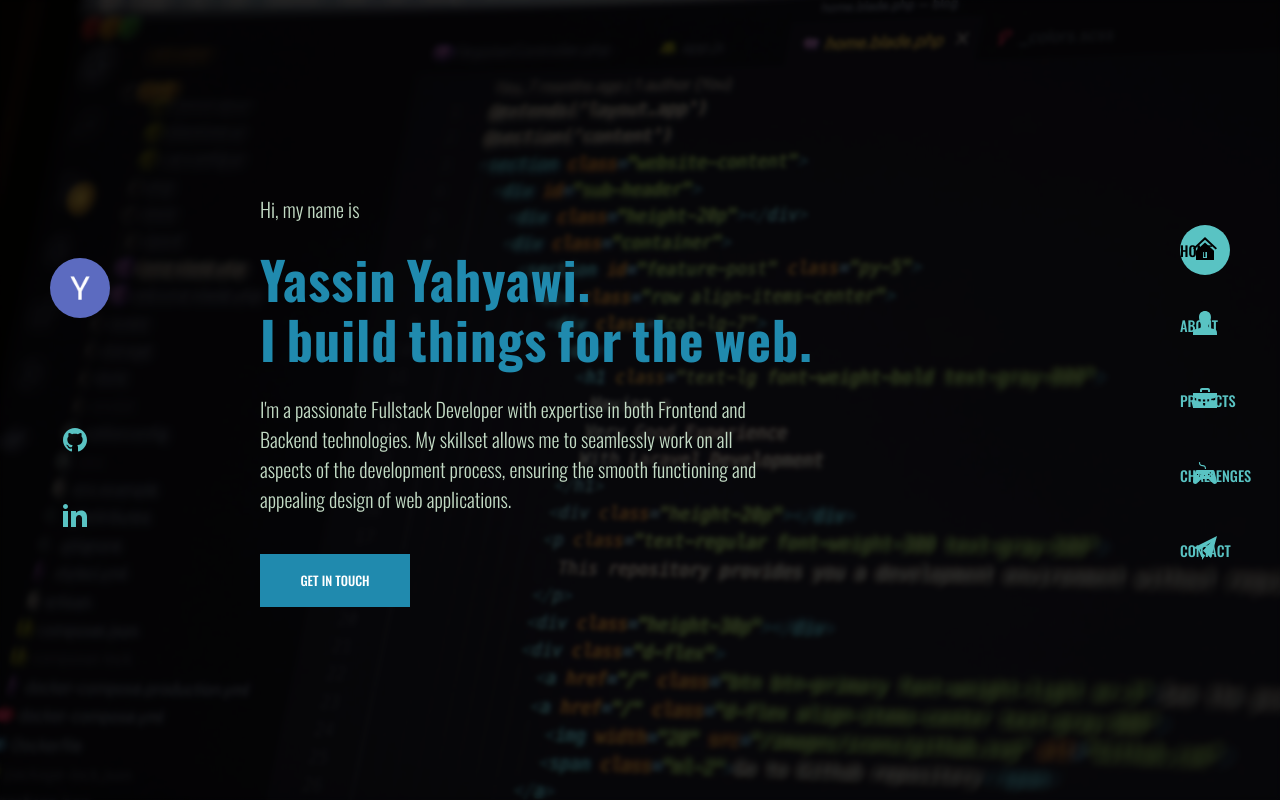
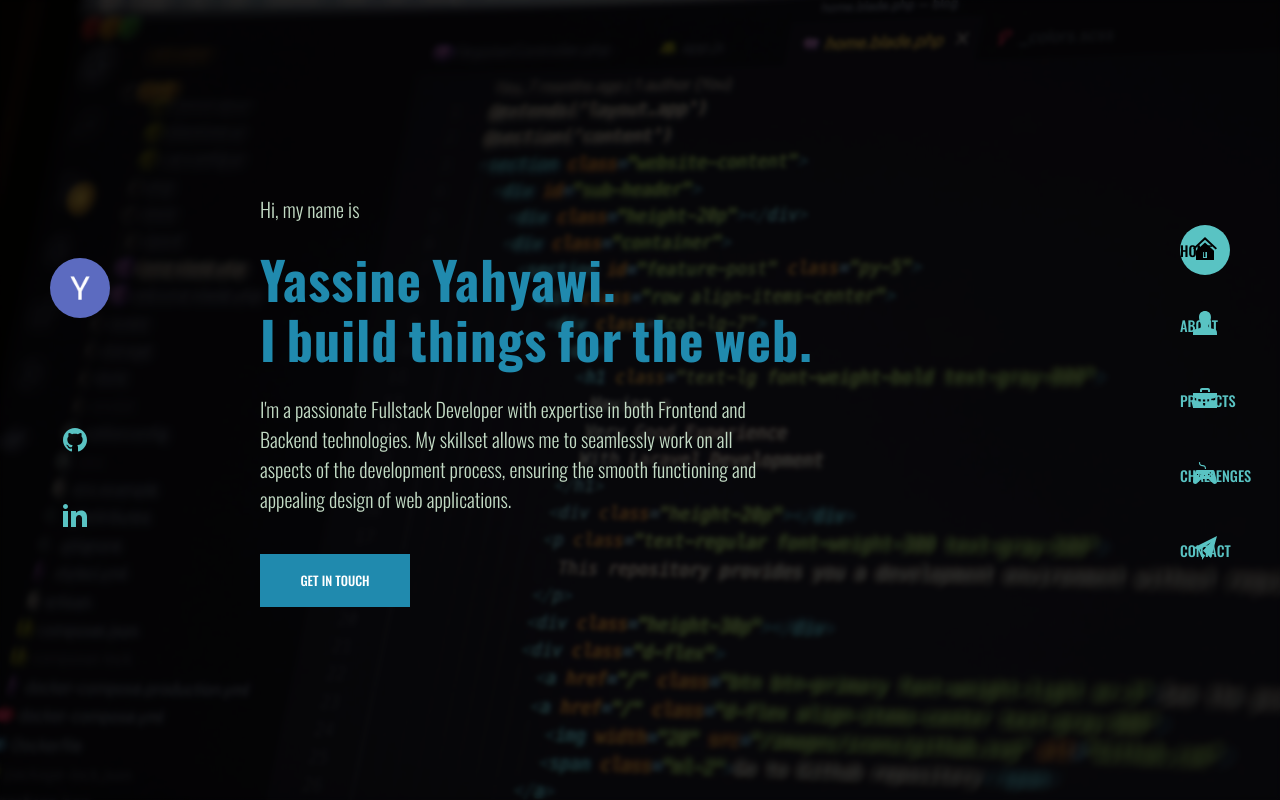
Before and after one commit to Yahyawi99/Portfolio, a Next.js app: page / in a window 1280 px wide. Built offline with nearby package versions, Linux system fonts and the light colour scheme.

Commit message:
update the name

```diff
--- a/components/home/Intro.js
+++ b/components/home/Intro.js
@@ -26,7 +26,7 @@ function Intro() {
               scaleX: 1,
             }}
           >
-            Yassin
+            Yassine
           </motion.h2>
           <motion.h2
             animate={{
--- a/pages/index.js
+++ b/pages/index.js
@@ -7,7 +7,7 @@ function Home() {
   return (
     <>
       <Head>
-        <title>Yassin Yahyawi</title>
+        <title>Yassine Yahyawi</title>
       </Head>
 
       <section>
```
